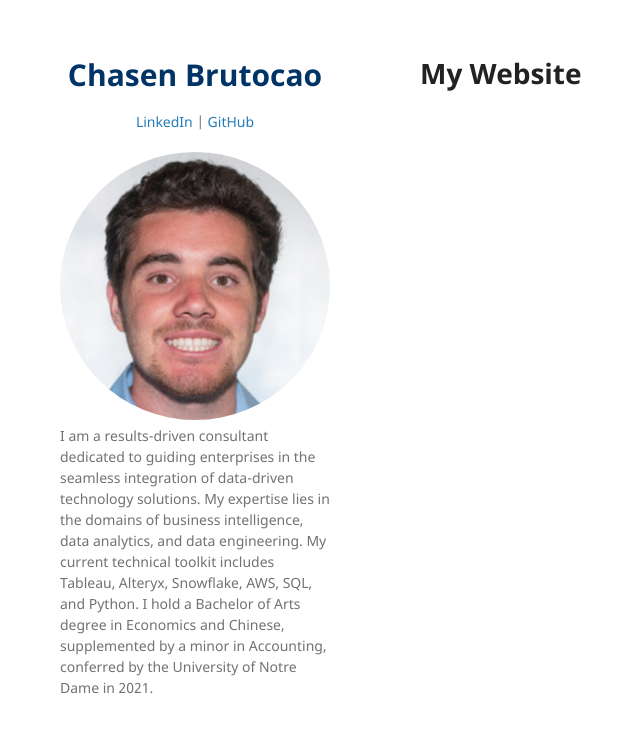
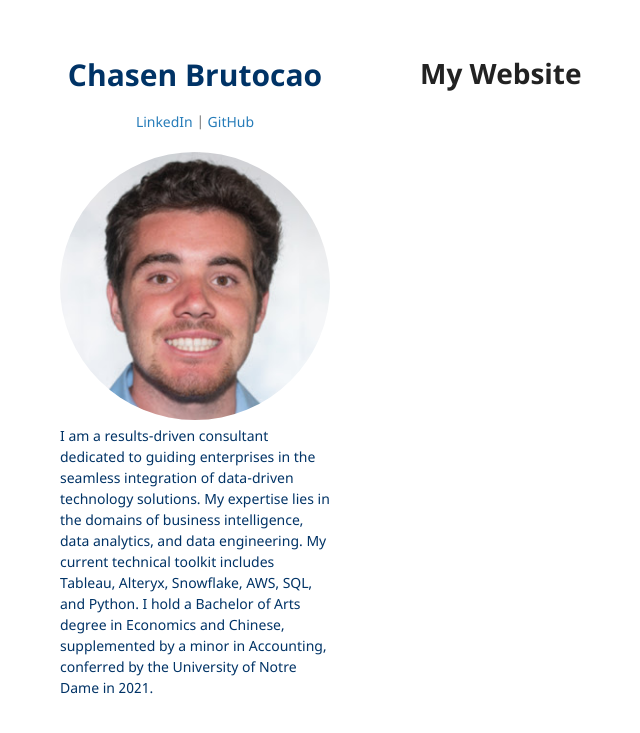
Before and after one commit to chasenbru/chasenbru.github.io, a Jekyll site: the page built from README.md, in a window 1280 px wide. Shown: the top 733 px of the page, without its empty margins (150-790 px from the left). Built offline with Jekyll 4.4.1, drawn with Linux system fonts in a browser that asks for light colours; our own code applies the rules of GitHub Pages for plain Markdown files.

Commit message:
Update default.html

```diff
--- a/_layouts/default.html
+++ b/_layouts/default.html
@@ -27,7 +27,7 @@
           <img src="{{site.logo | relative_url}}" alt="Logo" class="rounded-image"/>
         {% endif %}
 
-        <p style=color: #003366;>{{ site.description | default: site.github.project_tagline }}</p>
+        <p style="color: #003366";>{{ site.description | default: site.github.project_tagline }}</p>
 
         {% if site.github.is_project_page %}
         <p class="view"><a href="{{ site.github.repository_url }}">View the Project on GitHub <small>{{ site.github.repository_nwo }}</small></a></p>
```
